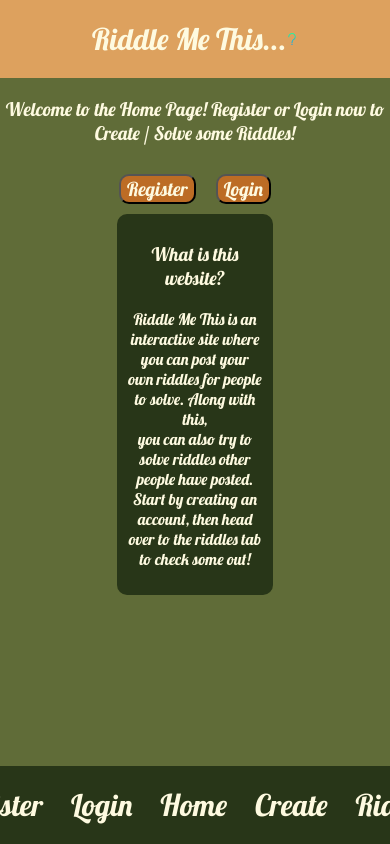
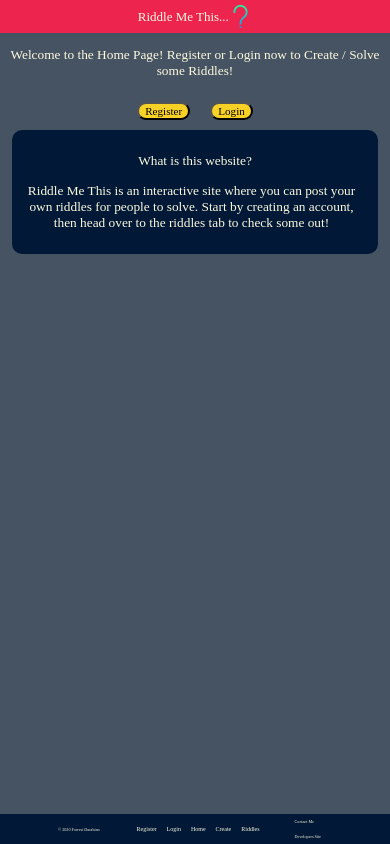
Before and after one commit to Forrestdarabian/would-you-rather-FE, a React (Create React App) app in the folder front-end/: page /home in a window 390 px wide. Built offline with nearby package versions, Linux system fonts and the light colour scheme; a web font is replaced by a local one.

Commit message:
Main content finished

```diff
--- a/front-end/src/components/card-view.js
+++ b/front-end/src/components/card-view.js
@@ -15,6 +15,7 @@ import DeleteIcon from "@material-ui/icons/Delete";
 import ShareIcon from "@material-ui/icons/Share";
 import EditIcon from "@material-ui/icons/Edit";
 import MoreVertIcon from "@material-ui/icons/MoreVert";
+import question from "../icons/question.svg";
 import { NavLink } from "react-router-dom";
 import "../index.css";
 
@@ -25,6 +26,8 @@ const useStyles = makeStyles((theme) => ({
   media: {
     height: 0,
     paddingTop: "56.25%", // 16:9
+    width: "40%",
+    marginLeft: "30%",
   },
   expand: {
     transform: "rotate(0deg)",
@@ -42,6 +45,19 @@ const useStyles = makeStyles((theme) => ({
 }));
 
 export default function CardView({ item, handleDelete, history }) {
+  function myFunction() {
+    var x = document.getElementById("demo");
+    alert("Answer: " + `${item.username}`);
+  }
+  function Random() {
+    return (
+      <div className="random">
+        <button className="chances" onClick={() => myFunction()}>
+          Click to Reveal Answer
+        </button>
+      </div>
+    );
+  }
   const classes = useStyles();
   let userName = localStorage.getItem("username");
   return (
@@ -50,17 +66,13 @@ export default function CardView({ item, handleDelete, history }) {
       style={{
         margin: "20px",
         width: "300px",
-        backgroundColor: "#111",
+        backgroundColor: "#011936",
         color: "white",
       }}
     >
-      <h2>{item.name}</h2>
+      <h3>{item.description}</h3>
 
-      <CardMedia
-        className={classes.media}
-
-        // image={logo}
-      />
+      <CardMedia className={classes.media} image={question} />
       <CardContent>
         <Typography
           className="card-stuff"
@@ -69,10 +81,11 @@ export default function CardView({ item, handleDelete, history }) {
           color="white"
           component="h1"
         >
-          {item.description}
+          <Random />
         </Typography>
+        <br />
         <Typography variant="body1" color="white" component="h1">
-          Riddle By: {item.username}
+          <h3>Riddle Posted By: {item.name}</h3>
         </Typography>
       </CardContent>
       <CardActions disableSpacing>
--- a/front-end/src/components/home.js
+++ b/front-end/src/components/home.js
@@ -60,9 +60,8 @@ function Home(props) {
         <h3>What is this website?</h3>
         <p>
           Riddle Me This is an interactive site where you can post your own
-          riddles for people to solve. Along with this, <br /> you can also try
-          to solve riddles other people have posted. Start by creating an
-          account, then head over to the riddles tab to check some out!
+          riddles for people to solve. Start by creating an account, then head
+          over to the riddles tab to check some out!
         </p>
       </div>
       <footer className="footer">
--- a/front-end/src/components/riddles.js
+++ b/front-end/src/components/riddles.js
@@ -3,13 +3,14 @@ import { NavLink } from "react-router-dom";
 import { connect } from "react-redux";
 import Card from "./card-view";
 import loading from "../icons/giphy.gif";
+import question from "../icons/question.svg";
 import { logOut, fetchRiddle, deleteRiddle } from "../store/actions";
 import "../index.css";
 import Footer from "../functionality/footer";
 
 const Riddles = (props) => {
   const { touched, errors, logInUser, history, token } = props;
-
+  let userName = localStorage.getItem("username");
   if (!token) {
     props.history.push("/login/");
   }
@@ -27,14 +28,14 @@ const Riddles = (props) => {
       <header className="home-header">
         <div className="startup-div">
           <h1>Riddle Me This...</h1>
-          {/* <img className="question" src={question} /> */}
+          <img className="question" src={question} />
         </div>
       </header>
       <div className="home-div">
         <h3>
-          Welcome to the Riddles Page! Read some of the posted riddles and try
-          to solve them! <br /> If you're stuck, you can press the "Reveal
-          Answer" button!
+          Welcome to the Riddles Page{userName ? `, ${userName}` : ""}! Read
+          some of the posted riddles and try to solve them! <br /> If you're
+          stuck, you can press the "Reveal Answer" button!
         </h3>
       </div>
       <div
@@ -58,6 +59,11 @@ const Riddles = (props) => {
       <footer className="footer">
         <Footer />
       </footer>
+      <br />
+      <br />
+      <br />
+      <br />
+      <br />
     </div>
   );
 };
--- a/front-end/src/functionality/footer.css
+++ b/front-end/src/functionality/footer.css
@@ -1,13 +1,10 @@
-@import url("https://fonts.googleapis.com/css2?family=Lobster&display=swap");
-
-/* Place the navbar at the bottom of the page, and make it stick */
-
+@import url("https://fonts.googleapis.com/css2?family=Rye&family=Special+Elite&display=swap");
 h1 {
   font-size: 30px;
 }
 
 .navbar {
-  background-color: #283618;
+  background-color: #011936;
   overflow: hidden;
   position: fixed;
   bottom: 0;
@@ -17,7 +14,7 @@ h1 {
   align-content: center;
   align-items: center;
   justify-content: center;
-  font-family: "Lobster", cursive;
+  font-family: "Rye", cursive;
 }
 
 /* Style the links inside the navigation bar */
@@ -32,12 +29,12 @@ h1 {
   padding-right: 14px;
   text-decoration: none;
   /* font-size: 30px; */
-  font-family: "Lobster", cursive;
+  font-family: "Rye", cursive;
 }
 
 /* Change the color of links on hover */
 .navbar a:hover {
-  background-color: #dda15e;
+  background-color: #ed254e;
   color: black;
 }
 
@@ -46,3 +43,120 @@ h1 {
   background-color: #4caf50;
   color: white;
 } */
+
+/* .bottom {
+  padding-left: 20px;
+  padding-right: 20px;
+} */
+
+@media (max-width: 1361px) {
+  .navbar,
+  h1 {
+    font-size: 95%;
+  }
+}
+
+@media (max-width: 1065px) {
+  .navbar,
+  h1 {
+    font-size: 85%;
+  }
+}
+
+@media (max-width: 965px) {
+  .navbar,
+  h1 {
+    font-size: 75%;
+  }
+}
+
+@media (max-width: 877px) {
+  .navbar,
+  h1 {
+    font-size: 65%;
+  }
+  .copyright {
+    font-size: smaller;
+  }
+
+  .left {
+    font-size: smaller;
+  }
+}
+
+@media (max-width: 730px) {
+  .copyright {
+    margin-right: 5px;
+  }
+
+  .left {
+    margin-left: 5px;
+  }
+  button {
+    font-size: smaller;
+  }
+  /* .navbar a {
+    padding-left: 0px;
+    padding-right: 0px;
+  } */
+}
+
+@media (max-width: 730px) {
+  .copyright {
+    margin-right: -50px;
+  }
+
+  .left {
+    margin-left: -50px;
+  }
+}
+
+@media (max-width: 593px) {
+  .copyright {
+    margin-right: -75px;
+  }
+
+  .left {
+    margin-left: -75px;
+  }
+}
+
+@media (max-width: 497px) {
+  .navbar a {
+    padding: 5px;
+  }
+  .copyright {
+    font-size: 5px;
+  }
+
+  .left {
+    font-size: 5px;
+    padding-right: 6px;
+  }
+}
+
+@media (max-width: 372px) {
+  .copyright {
+    font-size: 5px;
+    margin-left: 125px;
+  }
+
+  .left {
+    font-size: 5px;
+    margin-right: 125px;
+  }
+}
+
+@media (max-width: 275px) {
+  * {
+    font-size: 5px;
+  }
+}
+
+.copyright {
+  padding-right: 100px;
+}
+
+.left {
+  padding-left: 100px;
+}
--- a/front-end/src/functionality/footer.js
+++ b/front-end/src/functionality/footer.js
@@ -1,9 +1,20 @@
 import React, { useState } from "react";
 import "./footer.css";
+import { logOut } from "../store/actions";
+import { connect } from "react-redux";
 
-function Footer() {
+function Footer(props) {
+  const { touched, errors, logInUser, history, token } = props;
+  let userName = localStorage.getItem("username");
+
   return (
     <div className="navbar">
+      <div className="copyright">
+        <p>
+          © 2020
+          <b> Forrest Darabian </b>
+        </p>
+      </div>
       <a href="/register">
         <h1>Register</h1>
       </a>
@@ -19,8 +30,38 @@ function Footer() {
       <a href="/riddles">
         <h1>Riddles</h1>
       </a>
+      {token ? (
+        <button
+          className="home"
+          onClick={() => {
+            props.logOut();
+          }}
+        >
+          Logout
+        </button>
+      ) : (
+        <></>
+      )}
+
+      <div className="left">
+        {" "}
+        <a href="mailto:forrestdarabian@gmail.com">
+          <i className="ion-ios-email fa-icons"></i>
+          Contact Me
+        </a>{" "}
+        <a href="https://www.forrestdarabian.com/">
+          <i className="fa-angle-double-right"></i>Developers Site
+        </a>
+      </div>
     </div>
   );
 }
 
-export default Footer;
+const mapStateToProps = (state) => {
+  console.log(`THIS IS MSTP STATE IN LOGIN`, state);
+  return {
+    token: state.token,
+    logInUser: state.logInUser,
+  };
+};
+export default connect(mapStateToProps, { logOut: logOut })(Footer);
--- a/front-end/src/index.css
+++ b/front-end/src/index.css
@@ -1,11 +1,10 @@
-@import url("https://fonts.googleapis.com/css2?family=Lobster&display=swap");
-
+@import url("https://fonts.googleapis.com/css2?family=Rye&family=Special+Elite&display=swap");
 .App {
   text-align: center;
 }
 
 * {
-  font-family: "Lobster", cursive;
+  font-family: "Rye", cursive;
   font-weight: lighter;
 }
 
@@ -21,7 +20,7 @@
 }
 
 .App-header {
-  background-color: #282c34;
+  background-color: #011936;
   min-height: 100vh;
   display: flex;
   flex-direction: column;
@@ -46,12 +45,8 @@
 
 body {
   margin: 0;
-  font-family: -apple-system, BlinkMacSystemFont, "Segoe UI", "Roboto", "Oxygen",
-    "Ubuntu", "Cantarell", "Fira Sans", "Droid Sans", "Helvetica Neue",
-    sans-serif;
-  -webkit-font-smoothing: antialiased;
-  -moz-osx-font-smoothing: grayscale;
-  background-color: #606c38;
+  font-family: "Rye", cursive;
+  background-color: #465362;
   color: #fefae0;
 }
 
@@ -61,8 +56,8 @@ code {
 }
 
 button {
-  background-color: #bc6c25;
-  color: #fefae0;
+  background-color: #f7d126;
+  color: #000000;
   margin: 10px;
   border-radius: 10px;
   font-size: larger;
@@ -71,6 +66,12 @@ button {
 input {
   margin: 10px;
   border-radius: 10px;
+}
+
+textarea {
+  margin: 10px;
+  border-radius: 10px;
+  text-align: center;
 }
 
 h1 {
@@ -84,7 +85,7 @@ img.question {
 }
 
 .startup-div {
-  background-color: #dda15e;
+  background-color: #ed254e;
   display: flex;
   flex-direction: row;
   align-items: center;
@@ -97,7 +98,7 @@ img.question {
 }
 
 .creation {
-  background-color: #283618;
+  background-color: #011936;
   margin-left: 30%;
   margin-right: 30%;
   padding-top: 5px;
@@ -105,18 +106,93 @@ img.question {
 }
 
 .home-form {
-  background-color: #283618;
+  background-color: #011936;
   margin-left: 30%;
   margin-right: 30%;
   padding-top: 5px;
   border-radius: 10px;
 }
 
+.home-div {
+  margin-right: 5px;
+  margin-left: 5px;
+}
+
 .explanation {
-  background-color: #283618;
+  background-color: #011936;
   margin-left: 30%;
   margin-right: 30%;
   padding-top: 5px;
   border-radius: 10px;
   padding: 10px;
 }
+
+@media (max-width: 709px) {
+  .explanation {
+    margin-left: 10%;
+    margin-right: 10%;
+  }
+}
+
+@media (max-width: 400px) {
+  .explanation {
+    margin-left: 3%;
+    margin-right: 3%;
+  }
+}
+
+@media (max-width: 400px) {
+  .startup-div h1 {
+    font-size: small;
+  }
+}
+
+@media (max-width: 1242px) {
+  img.question {
+    max-width: 4%;
+  }
+}
+
+@media (max-width: 931px) {
+  img.question {
+    max-width: 4%;
+  }
+}
+
+@media (max-width: 858px) {
+  img.question {
+    max-width: 6%;
+  }
+}
+
+@media (max-width: 550px) {
+  img.question {
+    max-width: 6%;
+  }
+}
+
+@media (max-width: 400px) {
+  a,
+  h3,
+  p {
+    font-size: smaller;
+  }
+  p {
+    padding-right: 7px;
+  }
+}
+
+@media (max-width: 630px) {
+  input,
+  textarea {
+    font-size: 50%;
+  }
+}
+
+@media (max-width: 435px) {
+  .creation,
+  .home-form {
+    margin-left: 20px;
+    margin-right: 20px;
+  }
+}
```
Also changed, not shown: front-end/src/components/create.js (+22 -11 lines).
